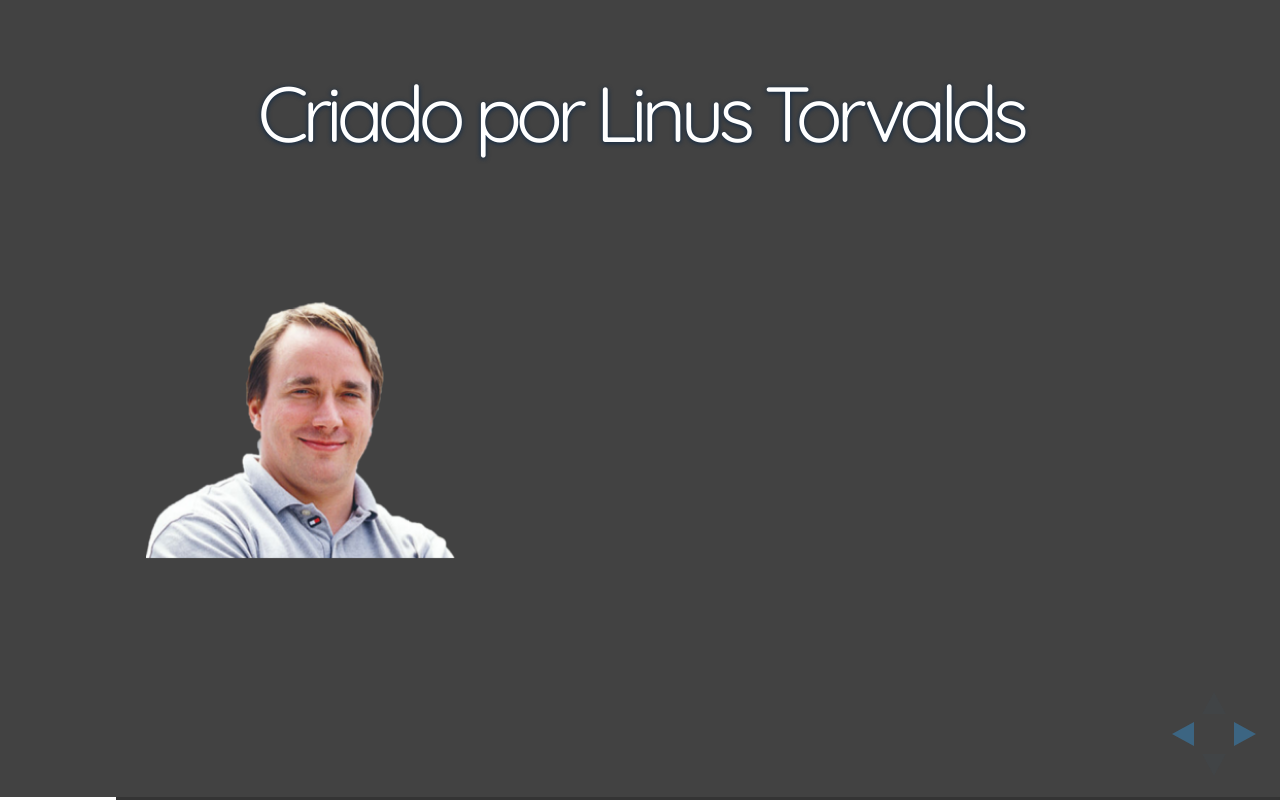
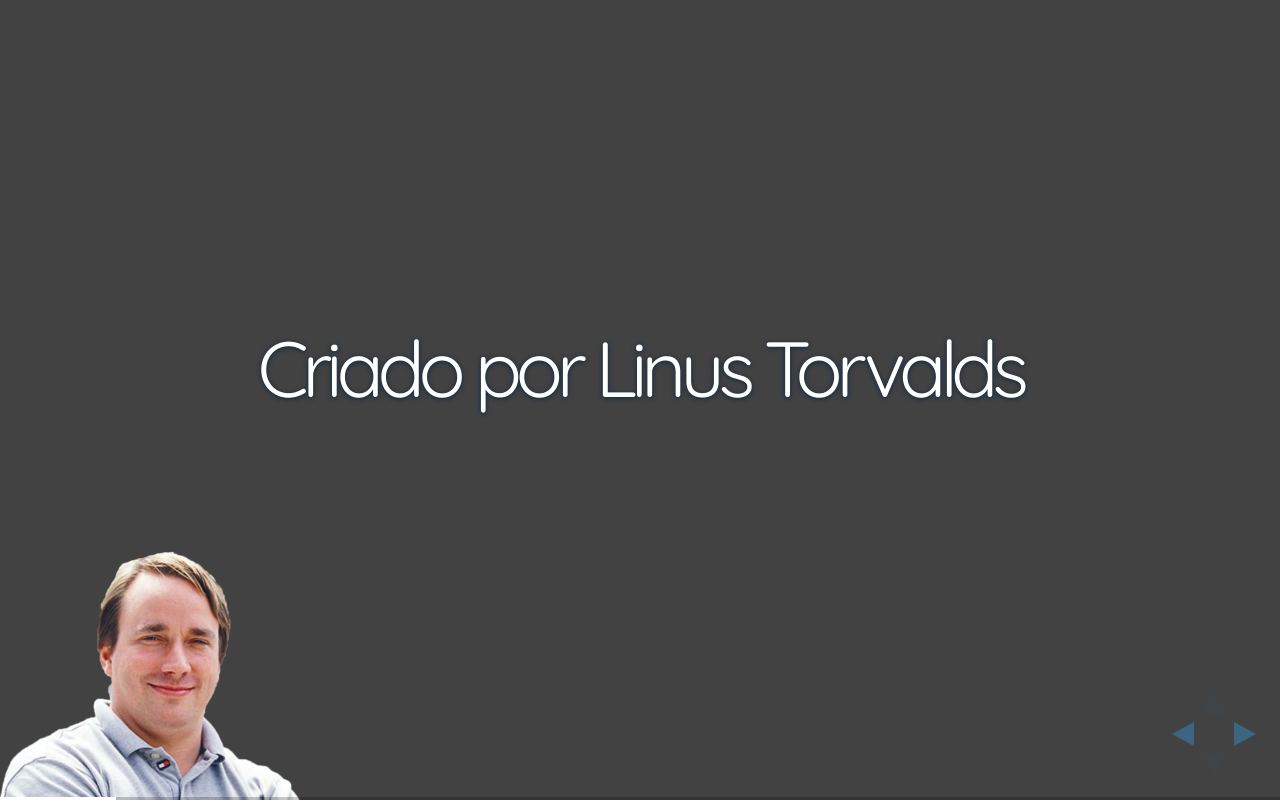
Before and after one commit to marinalimeira/workshop-git, a website: page index.html in a window 1280 px wide. Both pictures are taken after a click on the button 1251 px from the left and 734 px from the top of the page. Drawn offline with nearby package versions, Linux system fonts and the light colour scheme; files that its build step writes are made by us from their sources.

Commit message:
Slide Background

```diff
--- a/css/theme/blueprint.css
+++ b/css/theme/blueprint.css
@@ -9,17 +9,6 @@
 .reveal a {
   line-height: 1.3em; }
 
-.linus {
-  position:absolute;
-  bottom:0;
-  right:0px;
-  width:100%;
-  background:url(images/linus.png);
-  background-repeat:no-repeat;
-  background-position:left;
-  background-size:auto auto;
-  content:'';
-}
 /*********************************************
  * GLOBAL STYLES
  *********************************************/
--- a/index.html
+++ b/index.html
@@ -28,7 +28,11 @@
 <!--     add git logo       -->
           <h1>git</h1>
         </section>
-        <section data-background="#424242" class="linus">
+        <section data-background="css/theme/images/linus.png"
+          data-background-color="#424242"
+          data-background-repeat="no-repeat"
+          data-background-size="300px 300px"
+          data-background-position="bottom left">
           <h2>Criado por Linus Torvalds</h2>
         </section>
         <section data-background="#1a237e">
```
